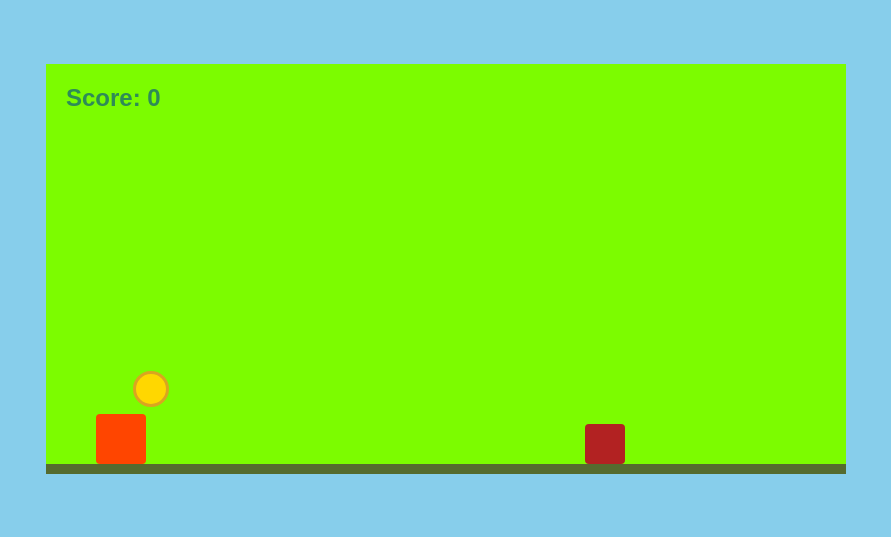
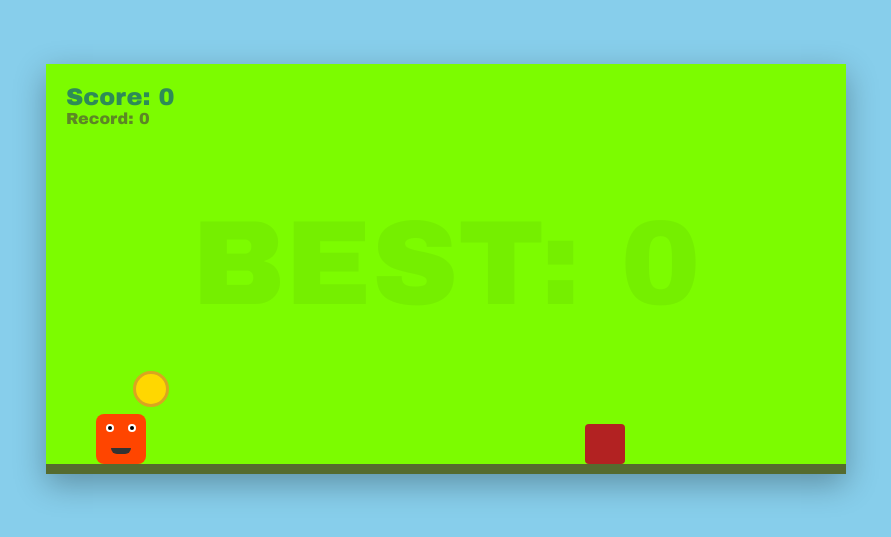
Before and after one commit to wd-jd/The-Jumping-square, a plain HTML site: page index.html in a window 1280 px wide. Shown: the part 131-668 px from the top of the page, without its empty margins (194-1085 px from the left). Drawn offline with Linux system fonts and the light colour scheme.

Commit message:
Update index.html

```diff
--- a/index.html
+++ b/index.html
@@ -1,10 +1,9 @@
-
 <!DOCTYPE html>
 <html lang="en">
 <head>
     <meta charset="UTF-8">
     <meta name="viewport" content="width=device-width, initial-scale=1.0">
-    <title>Square Jump: Enemy Update</title>
+    <title>Square Jump: High Score Edition</title>
     <style>
         body {
             margin: 0;
@@ -14,7 +13,7 @@
             height: 100vh;
             background-color: #87CEEB;
             overflow: hidden;
-            font-family: sans-serif;
+            font-family: 'Arial Black', sans-serif;
         }
 
         #game-container {
@@ -24,6 +23,20 @@
             background-color: #7cfc00;
             border-bottom: 10px solid #556b2f;
             overflow: hidden;
+            box-shadow: 0 10px 30px rgba(0,0,0,0.3);
+        }
+
+        /* Record Score Background Text */
+        #high-score-bg {
+            position: absolute;
+            width: 100%;
+            text-align: center;
+            top: 50%;
+            transform: translateY(-50%);
+            font-size: 120px;
+            color: rgba(0, 0, 0, 0.05); /* Very faint in the background */
+            user-select: none;
+            z-index: 0;
         }
 
         #player {
@@ -33,8 +46,40 @@
             width: 50px;
             height: 50px;
             background-color: #ff4500;
-            border-radius: 4px;
+            border-radius: 8px;
             z-index: 10;
+        }
+
+        /* Eyes and Mouth */
+        .eye {
+            position: absolute;
+            top: 10px;
+            width: 8px;
+            height: 8px;
+            background-color: white;
+            border-radius: 50%;
+        }
+        .eye.left { left: 10px; }
+        .eye.right { right: 10px; }
+
+        .pupil {
+            position: absolute;
+            width: 4px;
+            height: 4px;
+            background-color: black;
+            border-radius: 50%;
+            top: 2px;
+            left: 2px;
+        }
+
+        .mouth {
+            position: absolute;
+            bottom: 10px;
+            left: 15px;
+            width: 20px;
+            height: 6px;
+            background-color: #333;
+            border-radius: 0 0 10px 10px; /* Gives it a little smile */
         }
 
         #coin {
@@ -44,6 +89,7 @@
             background-color: #ffd700;
             border-radius: 50%;
             border: 3px solid #daa520;
+            z-index: 5;
         }
 
         #enemy {
@@ -51,27 +97,41 @@
             bottom: 0;
             width: 40px;
             height: 40px;
-            background-color: #b22222; /* Crimson Red */
+            background-color: #b22222;
             border-radius: 4px;
+            z-index: 5;
         }
 
-        #score-display {
+        #ui-layer {
             position: absolute;
             top: 20px;
             left: 20px;
-            font-size: 24px;
-            font-weight: bold;
-            color: #2e8b57;
+            z-index: 20;
+            pointer-events: none;
         }
+
+        #score-display { font-size: 24px; color: #2e8b57; }
+        #best-display { font-size: 16px; color: #556b2f; opacity: 0.8; }
     </style>
 </head>
 <body>
 
     <div id="game-container">
-        <div id="score-display">Score: 0</div>
+        <div id="high-score-bg">BEST: 0</div>
+
+        <div id="ui-layer">
+            <div id="score-display">Score: 0</div>
+            <div id="best-display">Record: 0</div>
+        </div>
+
         <div id="coin"></div>
         <div id="enemy"></div>
-        <div id="player"></div>
+
+        <div id="player">
+            <div class="eye left"><div class="pupil"></div></div>
+            <div class="eye right"><div class="pupil"></div></div>
+            <div class="mouth"></div>
+        </div>
     </div>
 
     <script>
@@ -79,65 +139,72 @@
         const coin = document.getElementById('coin');
         const enemy = document.getElementById('enemy');
         const scoreDisplay = document.getElementById('score-display');
+        const bestDisplay = document.getElementById('best-display');
+        const bgRecord = document.getElementById('high-score-bg');
 
-        // Settings
         const gravity = 0.6;
         const jumpForce = -15;
         const moveSpeed = 6;
         const groundLevel = 0;
 
-        // State Variables
         let yVelocity = 0;
         let yPosition = 0;
         let xPosition = 50;
         let score = 0;
+        let highScore = localStorage.getItem('squareJumpHigh') || 0; // Load from memory
         let isJumping = false;
 
-        // Enemy Variables
         let enemyX = 600;
         let enemySpeed = 3;
 
         const keys = { ArrowUp: false, ArrowRight: false, ArrowLeft: false };
 
+        // Initialize display
+        bestDisplay.innerText = "Record: " + highScore;
+        bgRecord.innerText = "BEST: " + highScore;
+
         function moveCoin() {
             const maxX = 770;
-            // FIXED: Reduced maxY to 130 so the total height (130+50)
-            // is always reachable by the player's 187px jump height.
             const maxY = 130;
             const randomX = Math.floor(Math.random() * maxX);
             const randomY = Math.floor(Math.random() * maxY) + 50;
-
             coin.style.left = randomX + 'px';
             coin.style.bottom = randomY + 'px';
         }
 
+        function handleHighScore() {
+            if (score > highScore) {
+                highScore = score;
+                localStorage.setItem('squareJumpHigh', highScore); // Save to memory
+                bestDisplay.innerText = "Record: " + highScore;
+                bgRecord.innerText = "BEST: " + highScore;
+            }
+        }
+
         function checkCollisions() {
-            const playerRect = player.getBoundingClientRect();
-            const coinRect = coin.getBoundingClientRect();
-            const enemyRect = enemy.getBoundingClientRect();
+            const p = player.getBoundingClientRect();
+            const c = coin.getBoundingClientRect();
+            const e = enemy.getBoundingClientRect();
 
-            // Check Coin Collision
-            if (!(playerRect.top > coinRect.bottom || playerRect.bottom < coinRect.top ||
-                  playerRect.right < coinRect.left || playerRect.left > coinRect.right)) {
+            // Coin Collision
+            if (!(p.top > c.bottom || p.bottom < c.top || p.right < c.left || p.left > c.right)) {
                 score++;
                 scoreDisplay.innerText = "Score: " + score;
                 moveCoin();
-                // Make the enemy slightly faster every time you get a coin!
                 enemySpeed += 0.2;
+                handleHighScore();
             }
 
-            // Check Enemy Collision
-            if (!(playerRect.top > enemyRect.bottom || playerRect.bottom < enemyRect.top ||
-                  playerRect.right < enemyRect.left || playerRect.left > enemyRect.right)) {
-                score = 0; // Game Over / Reset Score
-                enemySpeed = 3; // Reset speed
+            // Enemy Collision
+            if (!(p.top > e.bottom || p.bottom < e.top || p.right < e.left || p.left > e.right)) {
+                score = 0;
+                enemySpeed = 3;
                 scoreDisplay.innerText = "Score: " + score;
-                xPosition = 50; // Send player back to start
+                xPosition = 50;
             }
         }
 
         function update() {
-            // Player Movement
             if (yPosition > groundLevel || yVelocity < 0) {
                 yVelocity += gravity;
                 yPosition -= yVelocity;
@@ -153,13 +220,9 @@
             if (xPosition < 0) xPosition = 0;
             if (xPosition > 750) xPosition = 750;
 
-            // Enemy Movement (Patrolling)
             enemyX -= enemySpeed;
-            if (enemyX < -40) {
-                enemyX = 800; // Reset enemy to the right side
-            }
+            if (enemyX < -40) enemyX = 800;
 
-            // Update Visuals
             player.style.bottom = yPosition + "px";
             player.style.left = xPosition + "px";
             enemy.style.left = enemyX + "px";
```
